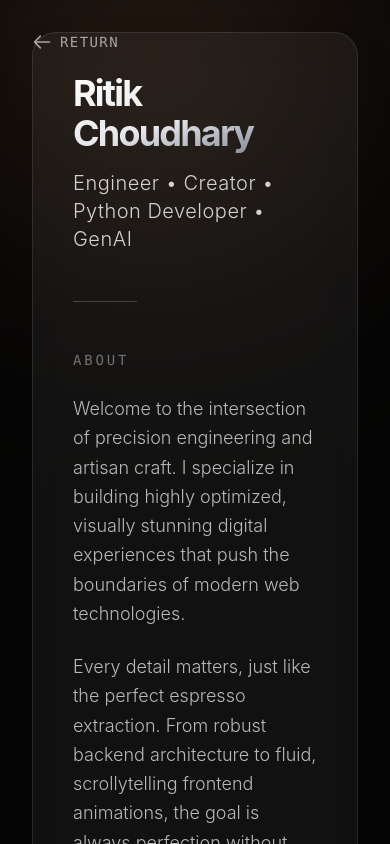
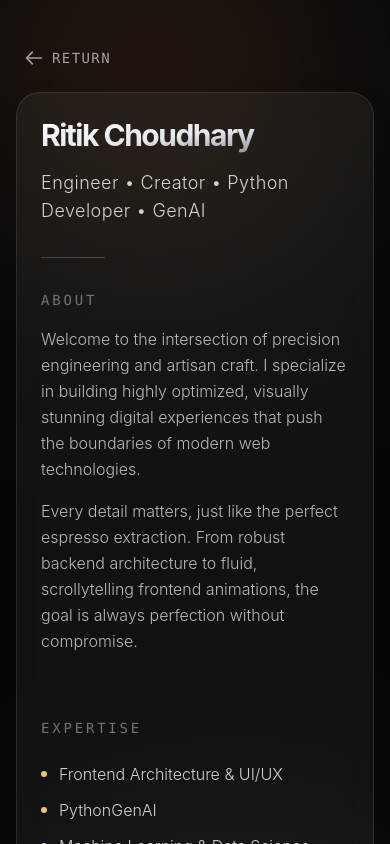
Before and after one commit to ritikchoudhary026-cyber/scrolling-coffee-page-, a Next.js app: page /info in a window 390 px wide. Shown: the top 844 px of the page. Built offline with nearby package versions, Linux system fonts and the light colour scheme.

Commit message:
Fix mobile layout for info page: Return button flow and container padding

```diff
--- a/src/app/info/page.tsx
+++ b/src/app/info/page.tsx
@@ -2,14 +2,17 @@ import Link from 'next/link';
 
 export default function InfoPage() {
   return (
-    <main className="min-h-screen bg-[#050505] text-white flex flex-col items-center justify-center p-8 md:p-24 relative overflow-hidden">
+    <main className="min-h-screen bg-[#050505] text-white flex flex-col items-center justify-center p-4 py-12 md:p-24 relative overflow-hidden">
 
       {/* Background Gradient Orbs */}
       <div className="absolute top-[-10%] left-[-10%] w-96 h-96 bg-[#6b4226] rounded-full mix-blend-screen filter blur-[120px] opacity-30 pointer-events-none" />
       <div className="absolute bottom-[-10%] right-[-10%] w-96 h-96 bg-[#c4aead] rounded-full mix-blend-screen filter blur-[120px] opacity-20 pointer-events-none" />
 
+      {/* Content Container */}
+      <div className="z-10 max-w-4xl w-full flex flex-col space-y-6">
+
         {/* Back Button */}
-      <div className="absolute top-8 left-8 md:top-12 md:left-12 z-20">
+        <div className="self-start pl-2 md:pl-0">
           <Link href="/" className="group flex items-center space-x-2 text-white/60 hover:text-white transition-colors">
             <svg xmlns="http://www.w3.org/2000/svg" className="h-5 w-5 transform group-hover:-translate-x-1 transition-transform" fill="none" viewBox="0 0 24 24" stroke="currentColor">
               <path strokeLinecap="round" strokeLinejoin="round" strokeWidth={2} d="M10 19l-7-7m0 0l7-7m-7 7h18" />
@@ -18,27 +21,25 @@ export default function InfoPage() {
           </Link>
         </div>
 
-      {/* Content Container */}
-      <div className="z-10 max-w-4xl w-full">
-        <div className="space-y-12 backdrop-blur-lg bg-white/5 border border-white/10 p-10 md:p-16 rounded-3xl shadow-2xl">
+        <div className="space-y-8 md:space-y-12 backdrop-blur-lg bg-white/5 border border-white/10 p-6 sm:p-10 md:p-16 rounded-3xl shadow-2xl">
 
           <header className="space-y-4">
-            <h1 className="text-4xl md:text-6xl font-bold tracking-tighter bg-gradient-to-br from-white via-gray-200 to-gray-500 text-transparent bg-clip-text">
+            <h1 className="text-3xl md:text-6xl font-bold tracking-tighter bg-gradient-to-br from-white via-gray-200 to-gray-500 text-transparent bg-clip-text">
               Ritik Choudhary
             </h1>
-            <p className="text-xl md:text-2xl font-light text-white/80 tracking-wide">
+            <p className="text-lg md:text-2xl font-light text-white/80 tracking-wide">
               Engineer • Creator • Python Developer • GenAI
             </p>
           </header>
 
           <div className="w-16 h-[1px] bg-white/20" />
 
-          <section className="space-y-6">
+          <section className="space-y-4 md:space-y-6">
             <h2 className="text-sm font-mono tracking-[0.2em] uppercase text-white/40">About</h2>
-            <p className="text-lg md:text-xl text-white/70 font-light leading-relaxed">
+            <p className="text-base md:text-xl text-white/70 font-light leading-relaxed">
               Welcome to the intersection of precision engineering and artisan craft. I specialize in building highly optimized, visually stunning digital experiences that push the boundaries of modern web technologies.
             </p>
-            <p className="text-lg md:text-xl text-white/70 font-light leading-relaxed">
+            <p className="text-base md:text-xl text-white/70 font-light leading-relaxed">
               Every detail matters, just like the perfect espresso extraction. From robust backend architecture to fluid, scrollytelling frontend animations, the goal is always perfection without compromise.
             </p>
           </section>
```
Lines whose indentation alone changed are shown as unchanged.
